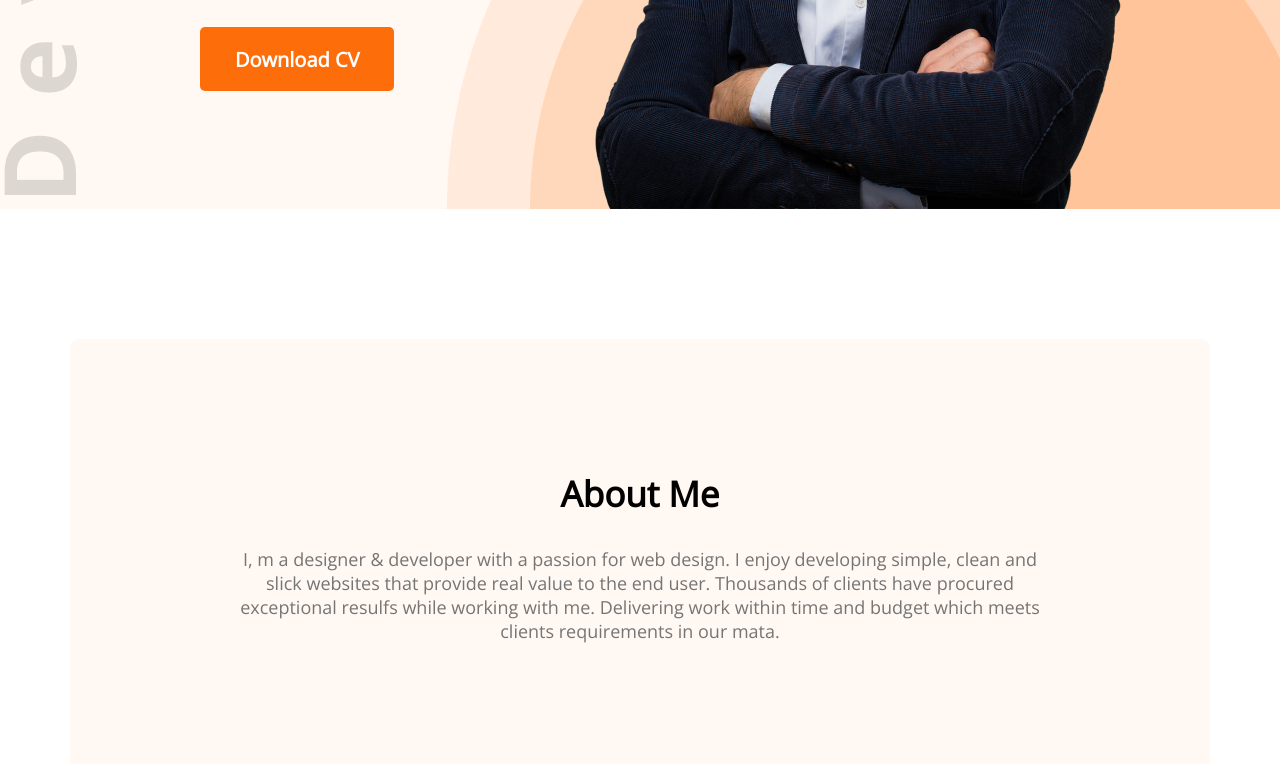
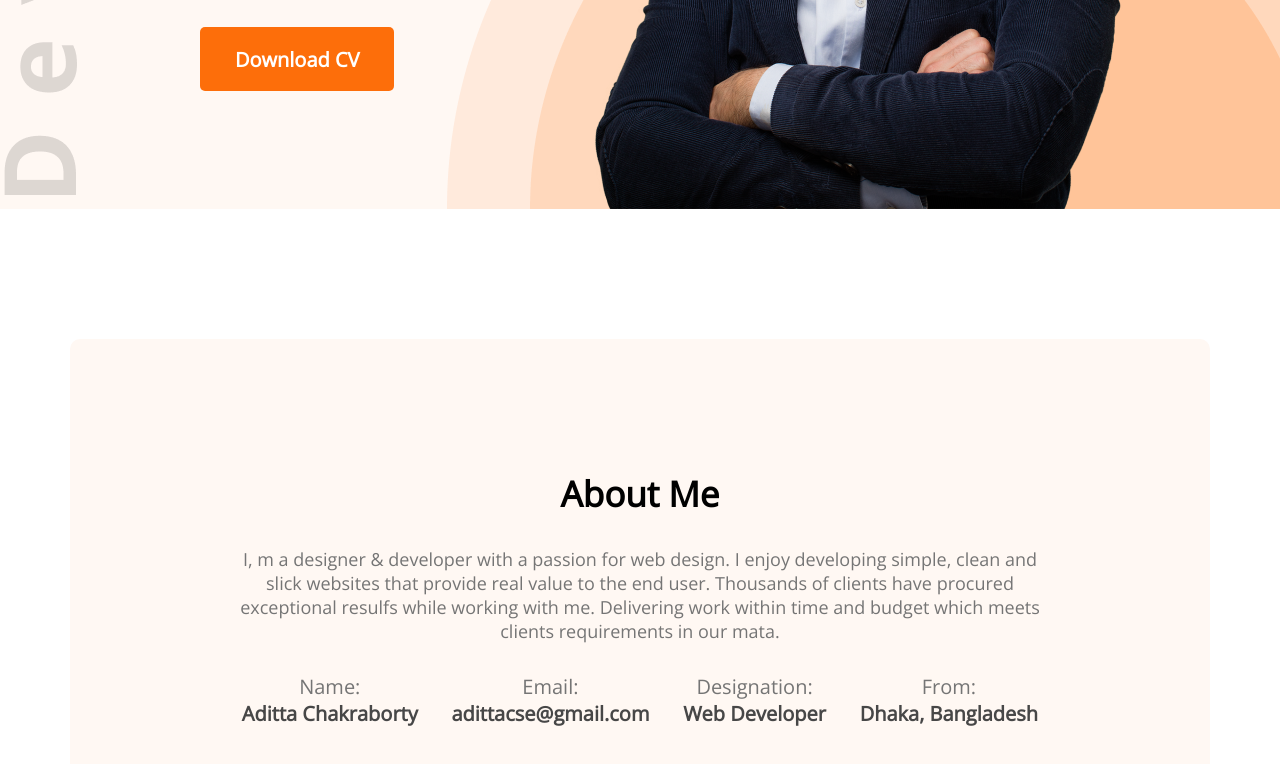
Before and after one commit to adittacse/simple-developer-portfolio, a plain HTML site: page index.html in a window 1280 px wide. Shown: the part 631-1395 px from the top of the page. Drawn offline with nearby package versions, Linux system fonts and the light colour scheme.

Commit message:
Portlofio updated

```diff
--- a/index.html
+++ b/index.html
@@ -40,6 +40,24 @@
 		<section class="about">
 			<h3 class="section-title">About Me</h3>
 			<p class="section-description">I, m a designer & developer with a passion for web design. I enjoy developing simple, clean and slick websites that provide real value to the end user. Thousands of clients have procured exceptional resulfs while working with me. Delivering work within time and budget which meets clients requirements in our mata.</p>
+			<div class="about-info-container">
+				<div class="about-info">
+					<p class="info-title">Name:</p>
+					<p class="info-description">Aditta Chakraborty</p>
+				</div>
+				<div class="about-info">
+					<p class="info-title">Email:</p>
+					<p class="info-description">adittacse@gmail.com</p>
+				</div>
+				<div class="about-info">
+					<p class="info-title">Designation:</p>
+					<p class="info-description">Web Developer</p>
+				</div>
+				<div class="about-info">
+					<p class="info-title">From:</p>
+					<p class="info-description">Dhaka, Bangladesh</p>
+				</div>
+			</div>
 		</section>
 	</main>
 
--- a/styles/portfolio.css
+++ b/styles/portfolio.css
@@ -77,6 +77,7 @@ main {
 }
 
 .about {
+    text-align: center;
     margin-top: 130px;
     background: #FFF8F3;
     border-radius: 10px;
@@ -91,8 +92,23 @@ main {
 }
 
 .section-description {
-    text-align: center;
     color: #757575;
     font-size: 18px;
     margin-bottom: 30px;
 }
+
+.about .about-info-container {
+    display: flex;
+    justify-content: space-around;
+}
+
+.about .info-title {
+    color: #757575;
+    font-size: 20px;
+}
+
+.about .info-description {
+    color: #474747;
+    font-size: 20px;
+    font-weight: 700;
+}
```
